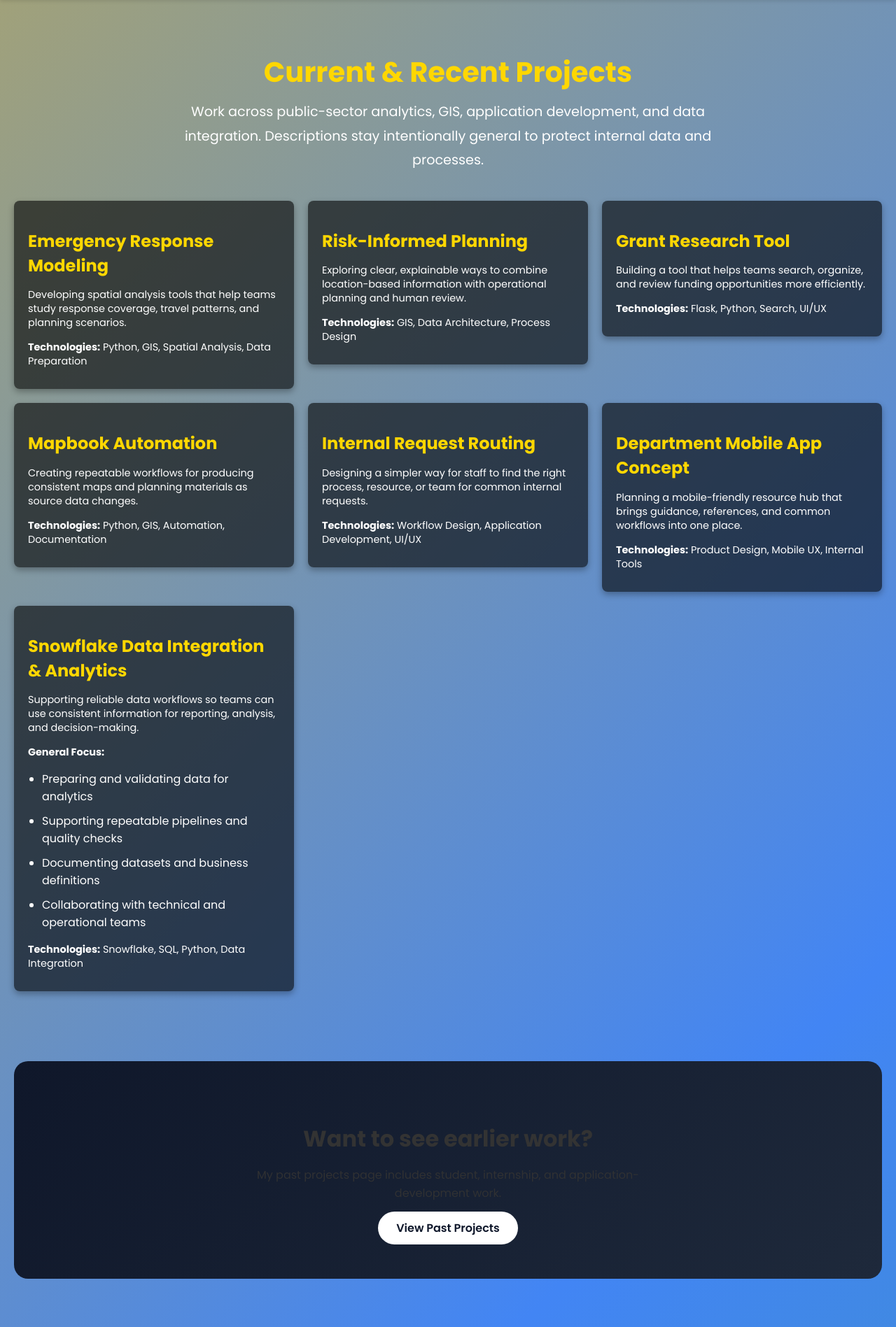
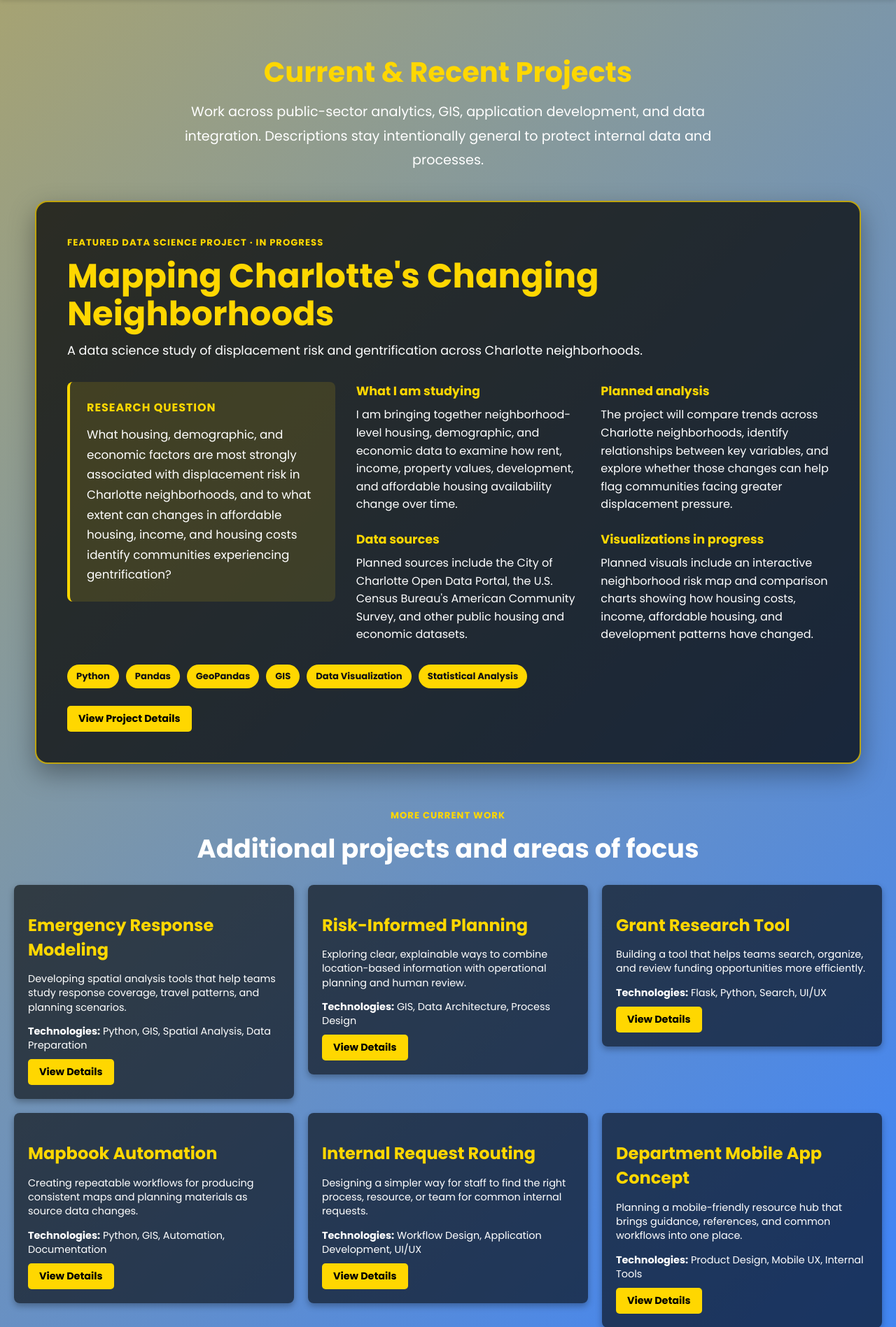
Before and after one commit to Kch56/kyle_portfolio_web, a Flask app: page /current-projects in a window 1280 px wide. Shown: the part 55-1952 px from the top of the page at 70% size. Run offline with Flask 3, Linux system fonts and the light colour scheme; data that the repository does not hold is empty.

Commit message:
Add featured research and project detail styling

```diff
--- a/templates/current_projects.html
+++ b/templates/current_projects.html
@@ -6,14 +6,58 @@
     <h1>Current &amp; Recent Projects</h1>
     <p>Work across public-sector analytics, GIS, application development, and data integration. Descriptions stay intentionally general to protect internal data and processes.</p>
   </div>
+
+  <section class="featured-current-project" aria-labelledby="charlotte-displacement-title">
+    <div class="featured-current-project-heading">
+      <span class="featured-project-label">Featured Data Science Project · In Progress</span>
+      <h2 id="charlotte-displacement-title">Mapping Charlotte's Changing Neighborhoods</h2>
+      <p class="featured-project-intro">A data science study of displacement risk and gentrification across Charlotte neighborhoods.</p>
+    </div>
+
+    <div class="featured-project-layout">
+      <div class="featured-project-question">
+        <span>Research question</span>
+        <p>What housing, demographic, and economic factors are most strongly associated with displacement risk in Charlotte neighborhoods, and to what extent can changes in affordable housing, income, and housing costs identify communities experiencing gentrification?</p>
+      </div>
+
+      <div class="featured-project-details">
+        <div>
+          <h3>What I am studying</h3>
+          <p>I am bringing together neighborhood-level housing, demographic, and economic data to examine how rent, income, property values, development, and affordable housing availability change over time.</p>
+        </div>
+        <div>
+          <h3>Planned analysis</h3>
+          <p>The project will compare trends across Charlotte neighborhoods, identify relationships between key variables, and explore whether those changes can help flag communities facing greater displacement pressure.</p>
+        </div>
+        <div>
+          <h3>Data sources</h3>
+          <p>Planned sources include the City of Charlotte Open Data Portal, the U.S. Census Bureau's American Community Survey, and other public housing and economic datasets.</p>
+        </div>
+        <div>
+          <h3>Visualizations in progress</h3>
+          <p>Planned visuals include an interactive neighborhood risk map and comparison charts showing how housing costs, income, affordable housing, and development patterns have changed.</p>
+        </div>
+      </div>
+    </div>
+
+    <div class="featured-project-tools" aria-label="Project tools and methods">
+      <span>Python</span><span>Pandas</span><span>GeoPandas</span><span>GIS</span><span>Data Visualization</span><span>Statistical Analysis</span>
+    </div>
+    <a class="project-button featured-project-button" href="{{ url_for('current_project_detail', slug='charlotte-neighborhood-change') }}">View Project Details</a>
+  </section>
+
+  <div class="current-projects-heading">
+    <span>More Current Work</span>
+    <h2>Additional projects and areas of focus</h2>
+  </div>
   <div class="projects-grid">
-    <div class="project-card"><h2>Emergency Response Modeling</h2><p>Developing spatial analysis tools that help teams study response coverage, travel patterns, and planning scenarios.</p><p><strong>Technologies:</strong> Python, GIS, Spatial Analysis, Data Preparation</p></div>
-    <div class="project-card"><h2>Risk-Informed Planning</h2><p>Exploring clear, explainable ways to combine location-based information with operational planning and human review.</p><p><strong>Technologies:</strong> GIS, Data Architecture, Process Design</p></div>
-    <div class="project-card"><h2>Grant Research Tool</h2><p>Building a tool that helps teams search, organize, and review funding opportunities more efficiently.</p><p><strong>Technologies:</strong> Flask, Python, Search, UI/UX</p></div>
-    <div class="project-card"><h2>Mapbook Automation</h2><p>Creating repeatable workflows for producing consistent maps and planning materials as source data changes.</p><p><strong>Technologies:</strong> Python, GIS, Automation, Documentation</p></div>
-    <div class="project-card"><h2>Internal Request Routing</h2><p>Designing a simpler way for staff to find the right process, resource, or team for common internal requests.</p><p><strong>Technologies:</strong> Workflow Design, Application Development, UI/UX</p></div>
-    <div class="project-card"><h2>Department Mobile App Concept</h2><p>Planning a mobile-friendly resource hub that brings guidance, references, and common workflows into one place.</p><p><strong>Technologies:</strong> Product Design, Mobile UX, Internal Tools</p></div>
-    <div class="project-card"><h2>Snowflake Data Integration &amp; Analytics</h2><p>Supporting reliable data workflows so teams can use consistent information for reporting, analysis, and decision-making.</p><p><strong>General Focus:</strong></p><ul><li>Preparing and validating data for analytics</li><li>Supporting repeatable pipelines and quality checks</li><li>Documenting datasets and business definitions</li><li>Collaborating with technical and operational teams</li></ul><p><strong>Technologies:</strong> Snowflake, SQL, Python, Data Integration</p></div>
+    <article class="project-card"><h2>Emergency Response Modeling</h2><p>Developing spatial analysis tools that help teams study response coverage, travel patterns, and planning scenarios.</p><p><strong>Technologies:</strong> Python, GIS, Spatial Analysis, Data Preparation</p><a class="project-button" href="{{ url_for('current_project_detail', slug='emergency-response-modeling') }}">View Details</a></article>
+    <article class="project-card"><h2>Risk-Informed Planning</h2><p>Exploring clear, explainable ways to combine location-based information with operational planning and human review.</p><p><strong>Technologies:</strong> GIS, Data Architecture, Process Design</p><a class="project-button" href="{{ url_for('current_project_detail', slug='risk-informed-planning') }}">View Details</a></article>
+    <article class="project-card"><h2>Grant Research Tool</h2><p>Building a tool that helps teams search, organize, and review funding opportunities more efficiently.</p><p><strong>Technologies:</strong> Flask, Python, Search, UI/UX</p><a class="project-button" href="{{ url_for('current_project_detail', slug='grant-research-tool') }}">View Details</a></article>
+    <article class="project-card"><h2>Mapbook Automation</h2><p>Creating repeatable workflows for producing consistent maps and planning materials as source data changes.</p><p><strong>Technologies:</strong> Python, GIS, Automation, Documentation</p><a class="project-button" href="{{ url_for('current_project_detail', slug='mapbook-automation') }}">View Details</a></article>
+    <article class="project-card"><h2>Internal Request Routing</h2><p>Designing a simpler way for staff to find the right process, resource, or team for common internal requests.</p><p><strong>Technologies:</strong> Workflow Design, Application Development, UI/UX</p><a class="project-button" href="{{ url_for('current_project_detail', slug='internal-request-routing') }}">View Details</a></article>
+    <article class="project-card"><h2>Department Mobile App Concept</h2><p>Planning a mobile-friendly resource hub that brings guidance, references, and common workflows into one place.</p><p><strong>Technologies:</strong> Product Design, Mobile UX, Internal Tools</p><a class="project-button" href="{{ url_for('current_project_detail', slug='department-mobile-app') }}">View Details</a></article>
+    <article class="project-card"><h2>Snowflake Data Integration &amp; Analytics</h2><p>Supporting reliable data workflows so teams can use consistent information for reporting, analysis, and decision-making.</p><p><strong>General Focus:</strong></p><ul><li>Preparing and validating data for analytics</li><li>Supporting repeatable pipelines and quality checks</li><li>Documenting datasets and business definitions</li><li>Collaborating with technical and operational teams</li></ul><p><strong>Technologies:</strong> Snowflake, SQL, Python, Data Integration</p><a class="project-button" href="{{ url_for('current_project_detail', slug='snowflake-data-integration') }}">View Details</a></article>
   </div>
   <div class="more-projects-cta"><div class="more-projects-content"><h2>Want to see earlier work?</h2><p>My past projects page includes student, internship, and application-development work.</p><a href="{{ url_for('projects') }}" class="secondary-cta">View Past Projects</a></div></div>
 </section>
```
